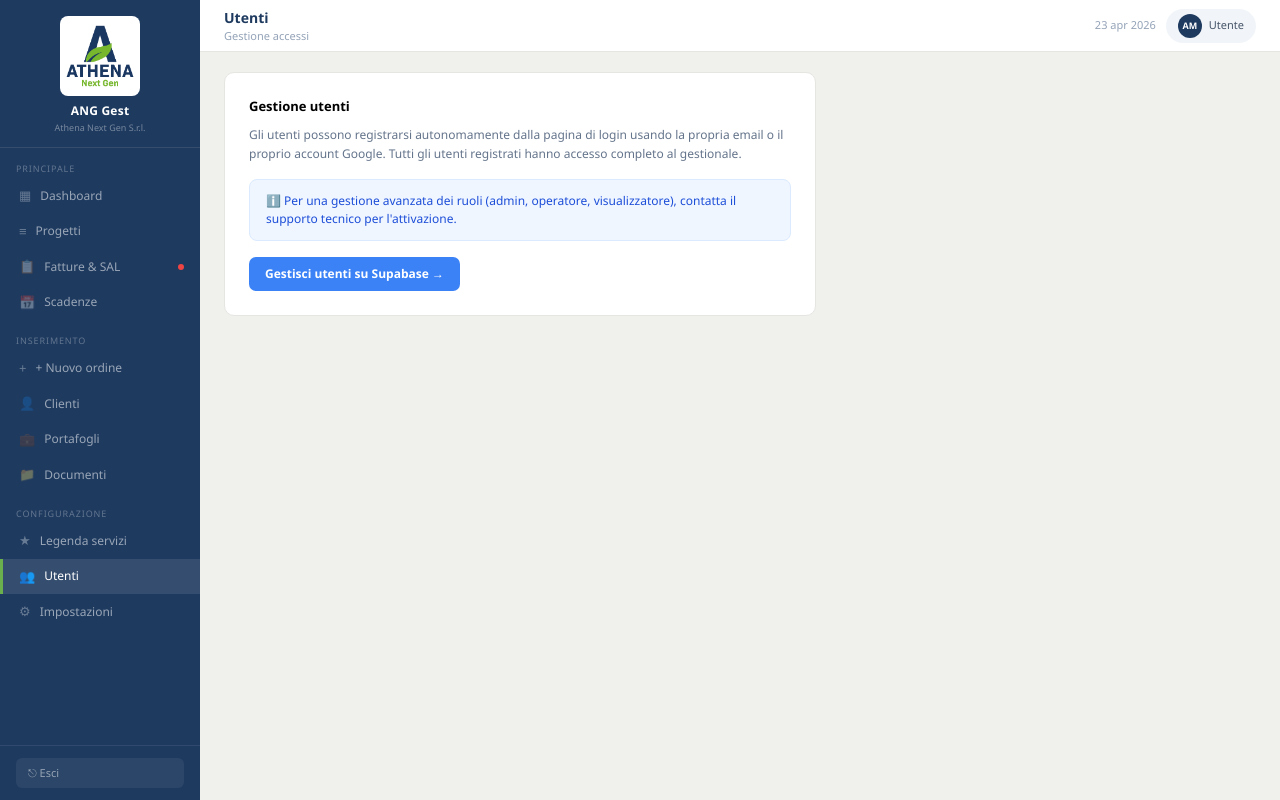
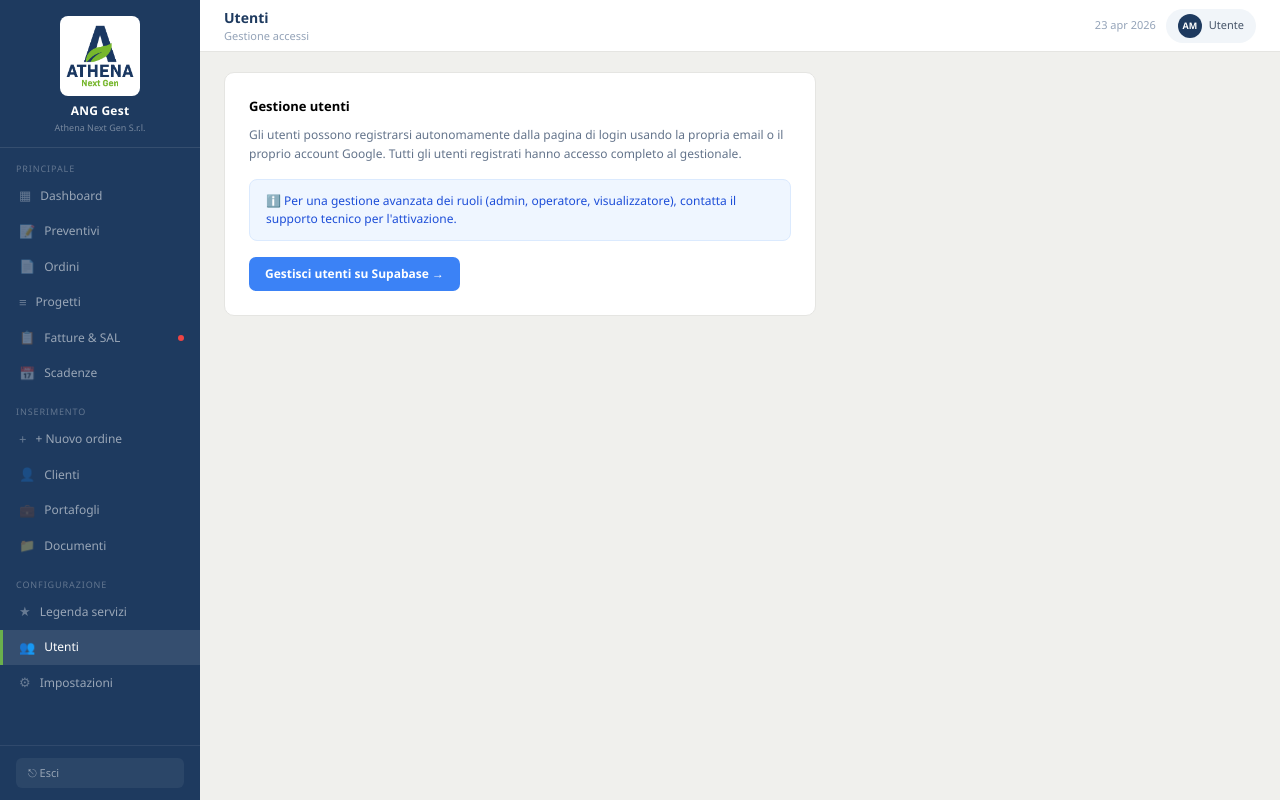
Before and after one commit to marcogiffi-a11y/ANG-Gest, a Next.js app in the folder gestionale-cantieri/gestionale-cantieri/: page /utenti in a window 1280 px wide. Built offline with nearby package versions, Linux system fonts and the light colour scheme; no server answers.

Commit message:
Update Sidebar.tsx

```diff
--- a/gestionale-cantieri/gestionale-cantieri/components/Sidebar.tsx
+++ b/gestionale-cantieri/gestionale-cantieri/components/Sidebar.tsx
@@ -8,6 +8,8 @@ import Image from 'next/image'
 const navItems = [
   { section: 'Principale' },
   { href: '/dashboard',    label: 'Dashboard',      icon: '▦' },
+  { href: '/preventivi',   label: 'Preventivi',     icon: '📝' },
+  { href: '/ordini',       label: 'Ordini',          icon: '📄' },
   { href: '/progetti',     label: 'Progetti',        icon: '≡' },
   { href: '/fatture',      label: 'Fatture & SAL',   icon: '📋', dot: true },
   { href: '/scadenze',     label: 'Scadenze',        icon: '📅' },
```
